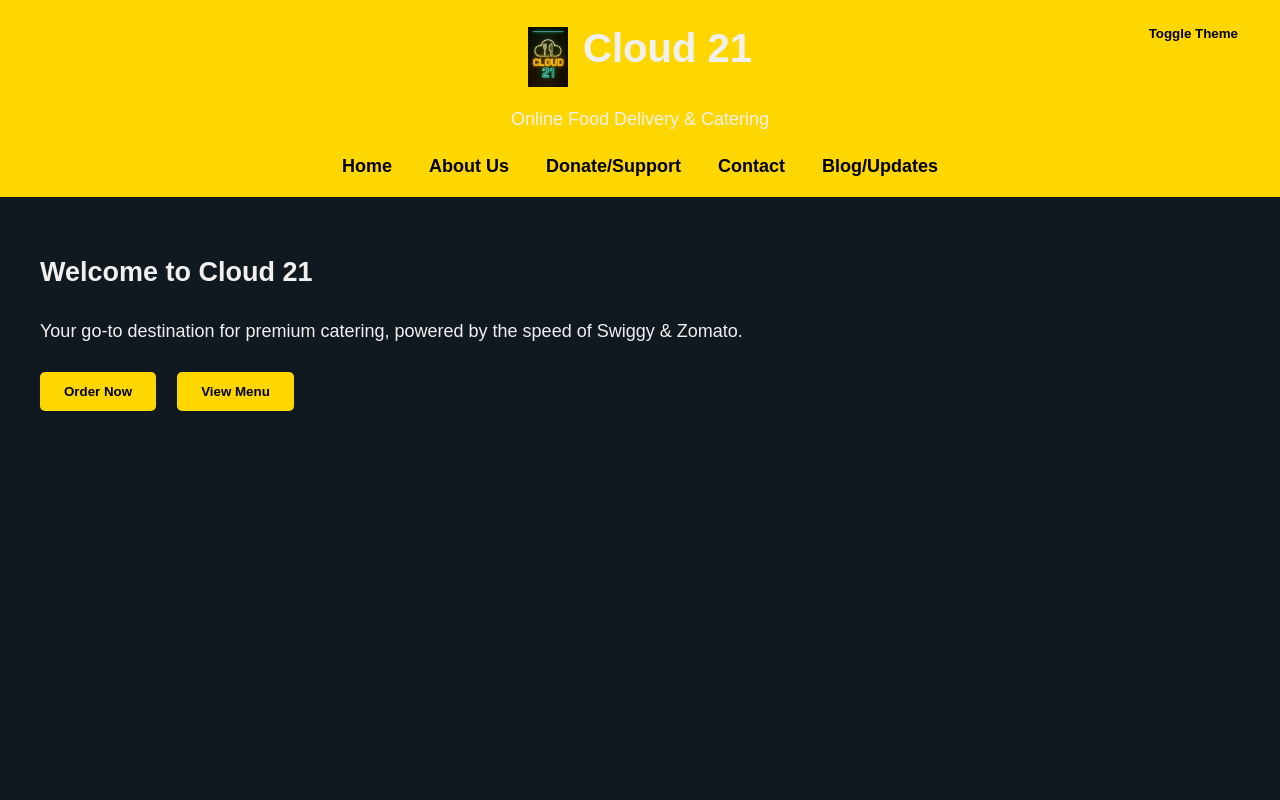
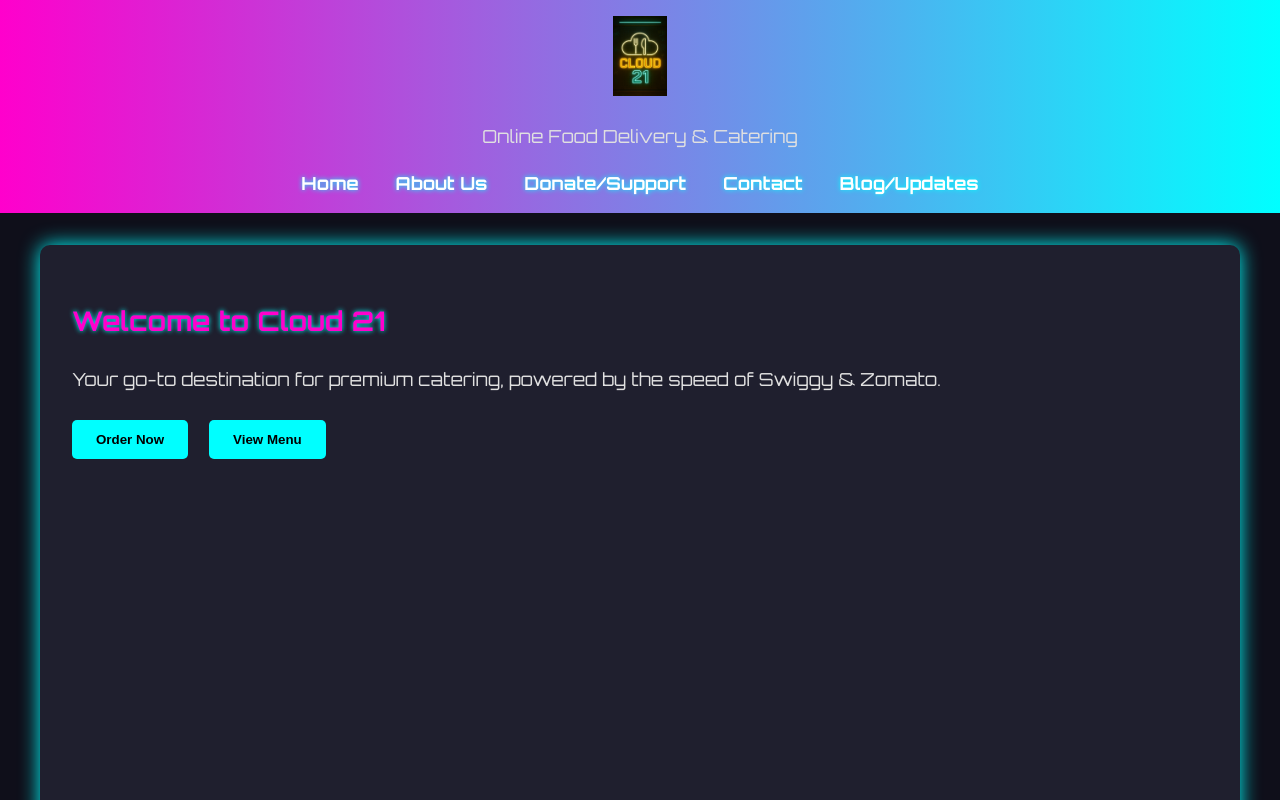
Before and after one commit to MC-369/Cloud21, a plain HTML site: page index.html in a window 1280 px wide. Shown: the top 800 px of the page. Drawn offline with Linux system fonts and the light colour scheme.

Commit message:
Update index.html

```diff
--- a/index.html
+++ b/index.html
@@ -6,41 +6,36 @@
   <title>Cloud 21 | Online Catering & Delivery</title>
   <style>
     :root {
-      --dark-bg: #101820;
-      --light-bg: #f8f8f8;
-      --accent: #FFD700;
-      --text-dark: #f0f0f0;
-      --text-light: #202020;
+      --dark-bg: #0f0f1a;
+      --light-bg: #1f1f2e;
+      --accent: #ff00cc;
+      --accent2: #00ffff;
+      --text-dark: #e0e0e0;
+      --text-light: #101010;
     }
     body {
-      font-family: Arial, sans-serif;
+      font-family: 'Orbitron', sans-serif;
       margin: 0;
       padding: 0;
       background-color: var(--dark-bg);
       color: var(--text-dark);
-      transition: 0.3s;
       font-size: 18px;
       line-height: 1.6;
     }
     header, footer {
-      background-color: var(--accent);
+      background: linear-gradient(90deg, var(--accent), var(--accent2));
       padding: 1rem;
       text-align: center;
     }
     header img {
-      height: 60px;
-      vertical-align: middle;
-      margin-right: 10px;
-    }
-    header h1 {
-      display: inline;
-      font-size: 2.5rem;
+      height: 80px;
     }
     nav a {
       margin: 0 1rem;
-      color: #000000;
+      color: #fff;
       text-decoration: none;
       font-weight: bold;
+      text-shadow: 0 0 5px var(--accent2);
     }
     .container {
       padding: 2rem;
@@ -49,22 +44,19 @@
     }
     .section {
       margin-bottom: 5rem;
-      min-height: 600px;
+      min-height: 800px;
+      background-color: var(--light-bg);
+      padding: 2rem;
+      border-radius: 10px;
+      box-shadow: 0 0 20px var(--accent2);
     }
-    button.theme-toggle {
-      position: fixed;
-      top: 10px;
-      right: 10px;
-      padding: 0.5rem 1rem;
-      background-color: var(--accent);
-      color: black;
-      border: none;
-      border-radius: 5px;
-      cursor: pointer;
+    h2 {
+      color: var(--accent);
+      text-shadow: 0 0 5px var(--accent2);
     }
     button {
       padding: 0.75rem 1.5rem;
-      background-color: var(--accent);
+      background-color: var(--accent2);
       color: black;
       border: none;
       border-radius: 5px;
@@ -73,12 +65,11 @@
       margin: 0.5rem 1rem 0 0;
     }
   </style>
+  <link href="https://fonts.googleapis.com/css2?family=Orbitron:wght@400;700&display=swap" rel="stylesheet">
 </head>
 <body>
-  <button class="theme-toggle" onclick="toggleTheme()">Toggle Theme</button>
   <header>
     <img src="images/logo2.png" alt="Cloud 21 Logo">
-    <h1>Cloud 21</h1>
     <p>Online Food Delivery & Catering</p>
     <nav>
       <a href="#home">Home</a>
@@ -127,19 +118,5 @@
   <footer>
     <p>&copy; 2025 Cloud 21. All rights reserved.</p>
   </footer>
-
-  <script>
-    function toggleTheme() {
-      const body = document.body;
-      const current = getComputedStyle(body).backgroundColor;
-      if (current === 'rgb(16, 24, 32)') {
-        body.style.backgroundColor = getComputedStyle(document.documentElement).getPropertyValue('--light-bg');
-        body.style.color = getComputedStyle(document.documentElement).getPropertyValue('--text-light');
-      } else {
-        body.style.backgroundColor = getComputedStyle(document.documentElement).getPropertyValue('--dark-bg');
-        body.style.color = getComputedStyle(document.documentElement).getPropertyValue('--text-dark');
-      }
-    }
-  </script>
 </body>
 </html>
```
